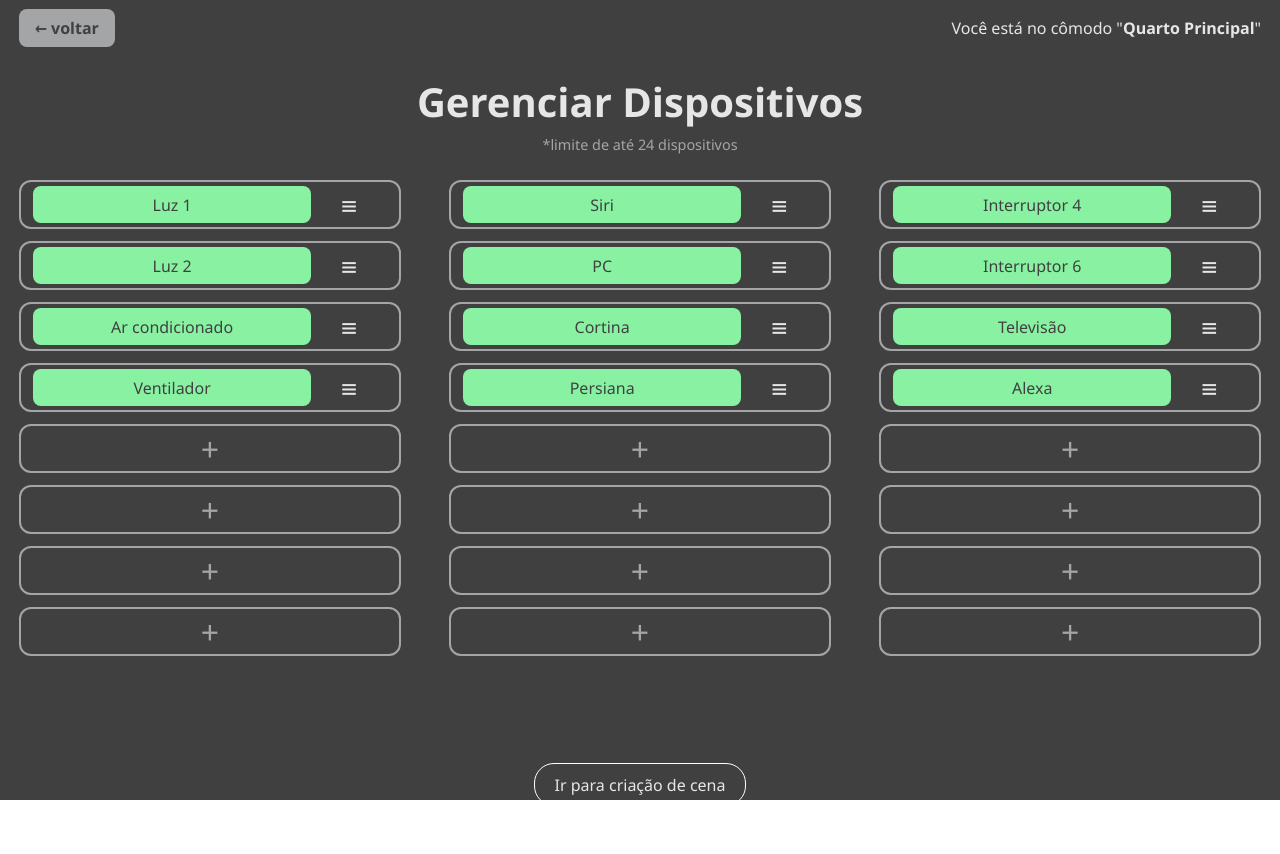
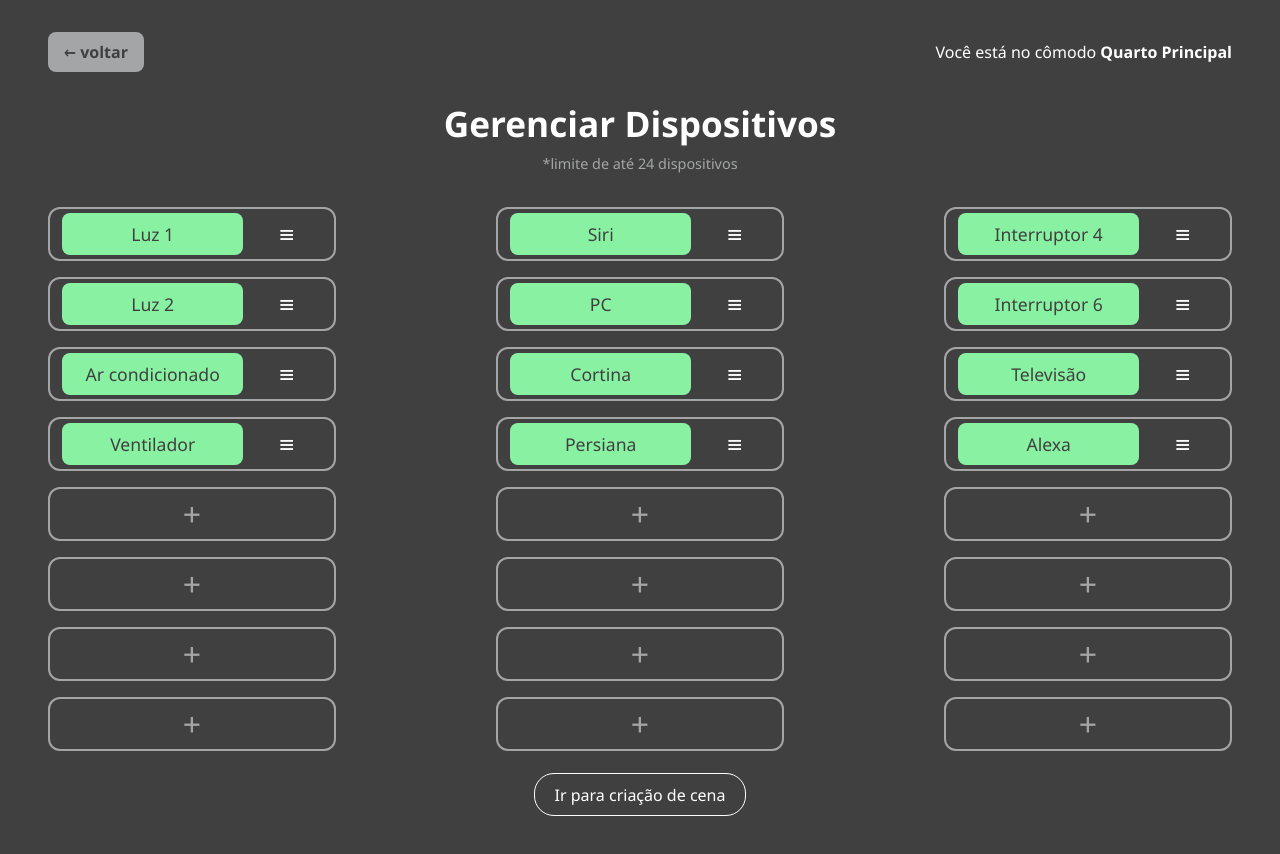
Before and after one commit to KaioGabriel-the/front-project, a React (Vite) app: page /devices in a window 1280 px wide. Shown: the top 854 px of the page. Before the commit the page ends 806 px from the top, so only its background shows below. Built offline with nearby package versions, Linux system fonts and the light colour scheme.

Commit message:
feat: Implement add device with modal and fix layout bugs

```diff
--- /dev/null
+++ b/src/components/AddDeviceModal/AddDeviceModal.module.css
@@ -0,0 +1,100 @@
+.formGroup {
+    margin-bottom: 1.75rem;
+}
+
+.formGroup label {
+    display: block;
+    margin-bottom: 0.5rem;
+    font-weight: 500;
+}
+
+.formGroup input {
+    width: 100%;
+    padding: 0.7rem;
+    border-radius: 10px;
+    border: 2px solid #458C57;
+    background-color: #FFF;
+    color: #404040;
+    font-size: 1rem;
+    box-sizing: border-box;
+}
+
+.radioGroup {
+    display: flex;
+    gap: 0.5rem;
+}
+
+.modalContent h2 {
+    text-align: center;
+    margin-top: 0;
+}
+
+.radioBtn {
+    flex: 1;
+    padding: 0.7rem;
+    border: 2px solid #A4A5A6;
+    background-color: transparent;
+    color: #A4A5A6;
+    border-radius: 10px;
+    cursor: pointer;
+    font-size: 1rem;
+}
+
+.radioBtn.active {
+    background-color: #88F2A2;
+    color: #404040;
+    border-color: #88F2A2;
+    font-weight: bold;
+}
+
+.actions {
+    display: flex;
+    justify-content: flex-end;
+    gap: 19.7rem;
+    margin-top: 1.2rem;
+}
+
+.actions button {
+    padding: 0.6rem 1.4rem;
+    border: none;
+    border-radius: 6px;
+    font-weight: bold;
+    cursor: pointer;
+}
+
+.cancelBtn {
+    background-color: #00000055;
+    color: white;
+}
+
+.saveBtn {
+    background-color: #458C57;
+    color: white;
+}
+
+.saveBtn:disabled {
+    background-color: #555;
+    cursor: not-allowed;
+}
+
+.modalOverlay {
+  position: fixed;
+  top: 0;
+  left: 0;
+  width: 100%;
+  height: 100%;
+  background-color: rgba(0, 0, 0, 0.7);
+  display: flex;
+  justify-content: center;
+  align-items: center;
+  z-index: 1000;
+}
+
+.modalContent {
+  background-color: #404040;
+  padding: 2rem;
+  border-radius: 8px;
+  color: #FFF;
+  width: 90%;
+  max-width: 500px;
+}
--- /dev/null
+++ b/src/components/AddDeviceModal/AddDeviceModal.tsx
@@ -0,0 +1,73 @@
+import { useState } from 'react';
+import styles from './AddDeviceModal.module.css';
+
+interface AddDeviceModalProps {
+  isOpen: boolean;
+  onClose: () => void;
+  onSave: (name: string, state: 'ON' | 'OFF') => void;
+}
+
+const AddDeviceModal = ({ isOpen, onClose, onSave }: AddDeviceModalProps) => {
+    const [deviceName, setDeviceName] = useState('');
+    const [initialState, setInitialState] = useState<'ON' | 'OFF'> ('ON');
+
+    const handleSave = () => {
+      if (deviceName.trim() === '') return; // Dispositivo sem nome não passa
+      onSave(deviceName, initialState);
+      handleClose();
+    }
+
+    const handleClose = () => {
+        setDeviceName('');
+        setInitialState('ON');
+        onClose();
+    }
+
+  if (!isOpen) {
+    return null; // Se não estiver aberto, não renderiza nada
+  }
+
+  return (
+    <div className={styles.modalOverlay} onClick={handleClose}>
+      <div className={styles.modalContent} onClick={(e) => e.stopPropagation()}>
+        <h2>Adicionar Novo Dispositivo</h2>
+
+        {/* Formulário */}
+        <div className={styles.formGroup}>
+          <label htmlFor="deviceName">Nome do Dispositivo</label>
+          <input
+            type="text"
+            id="deviceName"
+            value={deviceName}
+            onChange={(e) => setDeviceName(e.target.value)}
+            placeholder="Ex: Alexa"
+          />
+        </div>
+
+        <div className={styles.formGroup}>
+          <label>Estado Inicial</label>
+          <div className={styles.radioGroup}>
+            <button type="button"
+              className={`${styles.radioBtn} ${initialState === 'ON' ? styles.active : ''}`}
+              onClick={() => setInitialState('ON')}>
+              Ligado
+            </button>
+            <button type="button"
+              className={`${styles.radioBtn} ${initialState === 'OFF' ? styles.active : ''}`}
+              onClick={() => setInitialState('OFF')}>
+              Desligado
+            </button>
+          </div>
+        </div>
+
+        {/* Botões de Ação */}
+        <div className={styles.actions}>
+          <button className={styles.cancelBtn} onClick={handleClose}>Cancelar</button>
+          <button className={styles.saveBtn} onClick={handleSave} disabled={!deviceName.trim()}>Salvar</button>
+        </div>
+      </div>
+    </div>
+  );
+};
+
+export default AddDeviceModal;
--- /dev/null
+++ b/src/components/AddDeviceModal/index.ts
@@ -0,0 +1 @@
+export { default } from './AddDeviceModal';
--- a/src/components/DeviceItem/DeviceItem.module.css
+++ b/src/components/DeviceItem/DeviceItem.module.css
@@ -0,0 +1,58 @@
+.gridItem {
+  border: 2px solid #A4A5A6;
+  border-radius: 12px;
+  height: 50px;
+  display: flex;
+  justify-content: space-between;
+  align-items: center;
+  padding: 0 0.75rem;
+}
+
+.deviceName {
+  background-color: #88F2A2;
+  color: #404040;
+  padding: 0.5rem 1rem;
+  border-radius: 8px;
+  font-weight: 500;
+  font-size: 1.1rem;
+  text-align: center;
+
+  /* Comportamento de truncamento */
+  white-space: nowrap;
+  overflow: hidden;
+  text-overflow: ellipsis;
+
+  /* --- MUDANÇAS PRINCIPAIS --- */
+  flex: 1; /* 1. Diz para este elemento crescer e ocupar o espaço disponível */
+  min-width: 0; /* 2. Permite que ele encolha abaixo do tamanho do seu conteúdo */
+}
+
+/* Precisamos garantir que o botão não seja espremido */
+.menuButton {
+  background: none;
+  border: none;
+  color: #FFF;
+  font-size: 1.4rem;
+  cursor: pointer;
+  flex-shrink: 0; /* Impede que o botão encolha */
+  margin-left: 0.5rem; /* Adiciona um pequeno espaço */
+}
+
+.addButton {
+  width: 100%;
+  height: 100%;
+  background: none;
+  border: none;
+  color: #A4A5A6;
+  font-size: 2rem;
+  cursor: pointer;
+  transition: background-color 0.2s, color 0.2s;
+  display: flex;
+  justify-content: center;
+  align-items: center;
+}
+
+.addButton:hover {
+  background-color: rgba(255, 255, 255, 0.1);
+  color: #FFF;
+}
--- a/src/components/DeviceItem/DeviceItem.tsx
+++ b/src/components/DeviceItem/DeviceItem.tsx
@@ -0,0 +1,28 @@
+import { type Device } from '../../pages/Devices/mock'; // Importamos o "molde" de Device
+import styles from './DeviceItem.module.css';
+
+// Definimos a "forma" das propriedades que nosso componente vai receber
+interface DeviceItemProps {
+  device?: Device;
+  onAddClick?: (index: number) => void;
+  index: number;
+}
+
+const DeviceItem = ({ device, onAddClick, index }: DeviceItemProps) => {
+  return (
+    <div className={styles.gridItem}>
+      {device ? (
+        // Se a prop 'device' EXISTE, renderiza o item preenchido
+        <>
+          <div className={styles.deviceName} title={device.name}> {device.name} </div>
+          <button className={styles.menuButton}> &#x2261; </button>
+        </>
+      ) : (
+        // Se a prop 'device' NÃO EXISTE, renderiza o espaço para adicionar
+        <button className={styles.addButton} onClick={() => onAddClick?.(index)}> + </button>
+      )}
+    </div>
+  );
+};
+
+export default DeviceItem;
--- a/src/components/DeviceItem/index.ts
+++ b/src/components/DeviceItem/index.ts
@@ -0,0 +1 @@
+export { default } from './DeviceItem';
--- a/src/pages/Devices/Devices.module.css
+++ b/src/pages/Devices/Devices.module.css
@@ -1,13 +1,8 @@
-/* src/pages/Devices/Devices.module.css - VERSÃO FINAL */
-
 .container {
-  padding: 0cm 0.5cm; /* MUDANÇA: Padding reduzido para evitar rolagem */
-  background-color: var(--background-color-dark);
-  color: var(--light-text-color);
+  padding: 1.5rem 3rem;
+  background: #404040;
+  color: #FFF;
   min-height: 100vh;
-  height: 100vh;
-  display: flex;
-  flex-direction: column;
   box-sizing: border-box;
 }
 
@@ -16,17 +11,18 @@
   justify-content: space-between;
   align-items: center;
   width: 100%;
-  margin-bottom: 0;
+  margin-bottom: 1rem;
 }
 
-.backButton {
-  background-color: var(--light-grey-color);
-  color: var(--background-color-dark);
+.backButtonLink {
+  background-color: #A4A5A6;
+  color: #404040;
   border: none;
   font-weight: bold;
   cursor: pointer;
   padding: 0.5rem 1rem;
   border-radius: 8px;
+  text-decoration: none;
 }
 
 .roomInfo {
@@ -36,93 +32,39 @@
 
 .mainContent {
   text-align: center;
-  flex-grow: 1;
-  display: flex;
-  flex-direction: column;
 }
 
 .titleWrapper {
-  margin-top: 1rem;
-  margin-bottom: 1.5rem;
+  margin-top: 1.5rem;
+  margin-bottom: 2rem;
 }
 
 .titleWrapper h1 {
   margin: 0.5rem 0;
-  font-size: 2.5rem;
+  font-size: 2.2rem;
 }
 
 .titleWrapper span {
   font-size: 0.9rem;
-  color: var(--light-grey-color);
+  color: #A4A5A6;
 }
 
 .deviceGrid {
   display: grid;
-  grid-template-columns: repeat(3, 1fr);
-  row-gap: 0.75rem;
-  column-gap: 3rem;
+  grid-template-columns: repeat(3, minmax(0, 1fr));
+  row-gap: 1rem;
+  column-gap: 10rem;
   width: 100%;
-}
-
-.gridItem {
-  border: 2px solid var(--light-grey-color);
-  border-radius: 12px;
-  height: 45px;
-  display: flex;
-  justify-content: space-between;
-  align-items: center;
-  padding: 0 0.75rem;
-}
-
-.deviceName {
-  background-color: var(--highlighted-green-color);
-  color: var(--background-color-dark);
-  padding: 0.4rem 0.8rem;
-  height: auto;
-  border-radius: 8px;
-  font-weight: 500;
-  width: 75%;
-  text-align: center;
-  white-space: nowrap;
-  overflow: hidden;
-  text-overflow: ellipsis;
-}
-
-.menuButton {
-  background: none;
-  border: none;
-  color: var(--light-text-color);
-  font-size: 1.5rem;
-  cursor: pointer;
-}
-
-.addButton {
-  width: 100%;
-  height: 100%;
-  background: none;
-  border: none;
-  color: var(--light-grey-color);
-  font-size: 2rem;
-  cursor: pointer;
-  transition: background-color 0.2s, color 0.2s;
-  display: flex;
-  justify-content: center;
-  align-items: center;
-}
-
-.addButton:hover {
-  background-color: rgba(255, 255, 255, 0.1);
-  color: var(--light-text-color);
 }
 
 .footer {
   text-align: center;
-  margin-top: 0.1cm;
-  padding-bottom: 0.1cm;
+  margin-top: 2rem;
+  padding-bottom: 2rem;
 }
 
 .footer a {
-  color: var(--light-text-color);
+  color: #FFF;
   text-decoration: none;
   border: 1px solid white;
   padding: 0.6rem 1.2rem;
@@ -132,5 +74,5 @@
 
 .footer a:hover {
   background-color: white;
-  color: var(--background-color-dark);
+  color: #404040;
 }
--- a/src/pages/Devices/Devices.tsx
+++ b/src/pages/Devices/Devices.tsx
@@ -1,22 +1,59 @@
-// src/pages/Devices/Devices.tsx
-import { mockDevices } from './mock';
+import { useState } from 'react';
+import { type Device, mockDevices } from './mock';
 import styles from './Devices.module.css';
+import AddDeviceModal from '../../components/AddDeviceModal';
+import DeviceItem from '../../components/DeviceItem';
+import { Link } from 'react-router-dom';
 
 const MAX_DEVICES = 24;
 
 const DevicesPage = () => {
   const currentRoom = "Quarto Principal";
 
-  const deviceGridItems = Array.from({ length: MAX_DEVICES }).map((_, index) => {
-    return mockDevices[index];
-  });
+  // CORREÇÃO: "length" em vez de "lenght"
+  const initialState = Array.from({ length: MAX_DEVICES }).map((_, index) => mockDevices[index] || null);
+
+  // Este é nosso único estado para controlar o grid
+  const [gridSlots, setGridSlots] = useState<(Device | null)[]>(initialState);
+
+  const [isAddModalOpen, setIsAddModalOpen] = useState(false);
+  const [selectedSlotIndex, setSelectedSlotIndex] = useState<number | null>(null);
+
+  const handleOpenAddModal = (index: number) => {
+    setSelectedSlotIndex(index);
+    setIsAddModalOpen(true);
+  };
+
+  // REMOVIDO: O estado [devices, setDevices] não é mais necessário.
+
+  const handleAddNewDevice = (name: string, state: 'ON' | 'OFF') => {
+    if (selectedSlotIndex === null) return;
+
+    const newDevice: Device = {
+      id: Date.now(),
+      name: name,
+      status: state,
+      roomName: currentRoom
+    };
+
+    // ATUALIZAÇÃO: Agora atualizamos apenas o estado 'gridSlots'
+    setGridSlots(currentSlots => {
+      const newSlots = [...currentSlots];
+      newSlots[selectedSlotIndex] = newDevice;
+      return newSlots;
+    });
+
+    setSelectedSlotIndex(null); // Limpa o índice para o próximo clique
+  };
 
   return (
     <div className={styles.container}>
-      {/* MUDANÇA: O texto do cômodo foi movido para o header */}
       <header className={styles.header}>
-        <button className={styles.backButton}>&larr; voltar</button>
-        <p className={styles.roomInfo}>Você está no cômodo "<strong>{currentRoom}</strong>"</p>
+        {/* SUGESTÃO: Reutilizando a classe do botão que já existe */}
+        <Link to="/home" className={styles.backButtonLink}>
+          &larr; voltar
+        </Link>
+        <p className={styles.roomInfo}>Você está no cômodo <strong>{currentRoom}</strong></p>
       </header>
 
       <main className={styles.mainContent}>
@@ -26,17 +63,13 @@ const DevicesPage = () => {
         </div>
 
         <div className={styles.deviceGrid}>
-          {deviceGridItems.map((device, index) => (
-            <div key={index} className={styles.gridItem}>
-              {device ? (
-                <>
-                  <div className={styles.deviceName}>{device.name}</div>
-                  <button className={styles.menuButton}>&#x2261;</button>
-                </>
-              ) : (
-                <button className={styles.addButton}>+</button>
-              )}
-            </div>
+          {gridSlots.map((device, index) => (
+            <DeviceItem
+              key={index}
+              index={index}
+              device={device || undefined}
+              onAddClick={handleOpenAddModal}
+            />
           ))}
         </div>
       </main>
@@ -44,6 +77,12 @@ const DevicesPage = () => {
       <footer className={styles.footer}>
         <a href="#">Ir para criação de cena</a>
       </footer>
+
+      <AddDeviceModal
+        isOpen={isAddModalOpen}
+        onClose={() => setIsAddModalOpen(false)}
+        onSave={handleAddNewDevice}
+      />
     </div>
   );
 };
```
